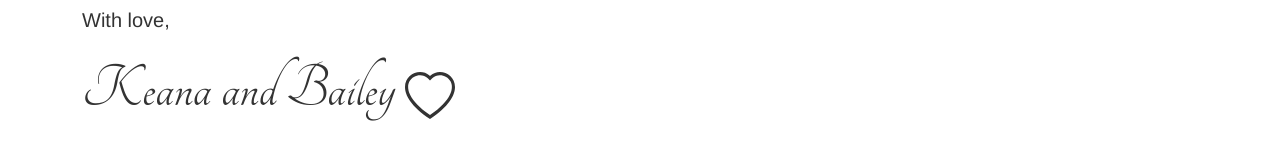
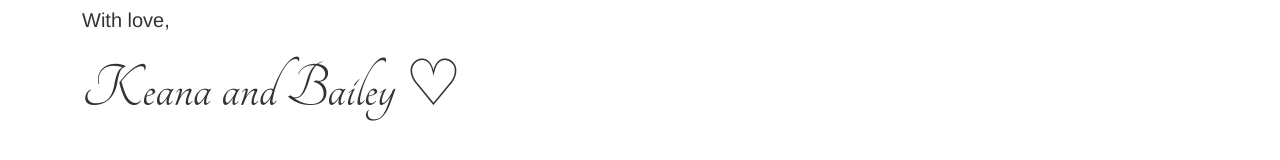
Before and after one commit to keanaandbailey/wedding, a plain HTML site: page index.html in a window 1280 px wide. Shown: the part 1221-1381 px from the top of the page. Drawn offline with nearby package versions, Linux system fonts and the light colour scheme; a web font is replaced by a local one.

Commit message:
Update index.html

```diff
--- a/index.html
+++ b/index.html
@@ -54,9 +54,7 @@
     </p>
 
 <p class="body-text fs-5 typing-body">With love,</p>
-<p class="body-text typing-body display-3" style="font-family: Tangerine, cursive; font-weight: 400; font-style: normal;">Keana and Bailey <svg xmlns="http://www.w3.org/2000/svg" width="50" height="50" fill="currentColor" class="bi bi-heart" viewBox="0 0 16 16">
-  <path d="m8 2.748-.717-.737C5.6.281 2.514.878 1.4 3.053c-.523 1.023-.641 2.5.314 4.385.92 1.815 2.834 3.989 6.286 6.357 3.452-2.368 5.365-4.542 6.286-6.357.955-1.886.838-3.362.314-4.385C13.486.878 10.4.28 8.717 2.01zM8 15C-7.333 4.868 3.279-3.04 7.824 1.143q.09.083.176.171a3 3 0 0 1 .176-.17C12.72-3.042 23.333 4.867 8 15"/>
-</svg></p>
+<p class="body-text typing-body display-3" style="font-family: Tangerine, cursive; font-weight: 400; font-style: normal;">Keana and Bailey &#x2661;</p>
 </div>
 <div class="col-10 mx-auto col-md-5 p-3">
   <img src="assets/keana-bailey.png" class="img-fluid rounded">
```
